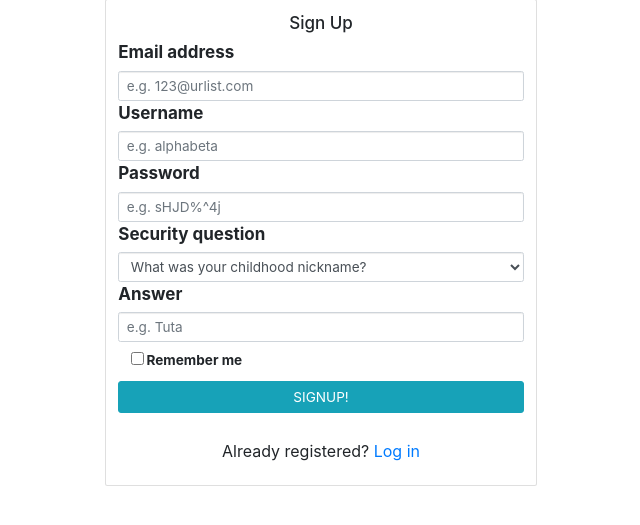
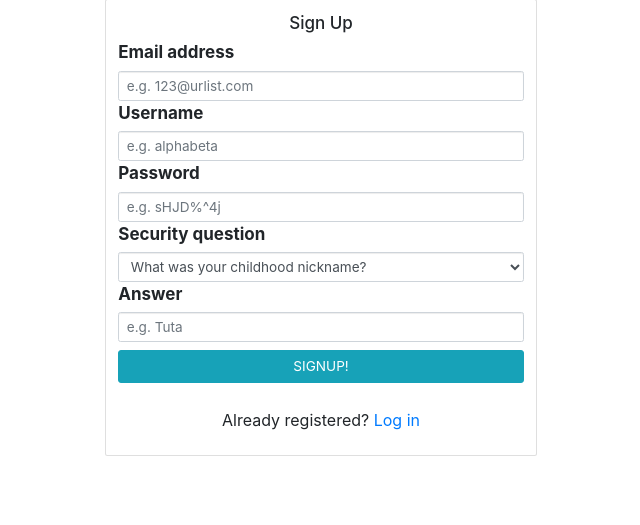
Before and after one commit to shreifelsaid/URList, a Flask app: page /signup in a window 1280 px wide. Shown: the part 113-638 px from the top of the page, without its empty margins (319-959 px from the left). Run offline with Flask 2, Linux system fonts and the light colour scheme; some libraries are stand-ins or nearby versions.

Commit message:
removed remember me button

```diff
--- a/templates/signup.html
+++ b/templates/signup.html
@@ -49,12 +49,6 @@
                   {{ signup_form.security_answer(class_="form-control", placeholder="e.g. Tuta",  style="font-size: 80%;") }}
                 </div>
 
-                <div class="form-check">
-                  <input class="form-check-input" type="checkbox" id="autoSizingCheck2" style="margin-top:2.5%">
-                  <label class="form-check-label" for="autoSizingCheck2" style="margin-left: 4%; font-size: 80%; margin-top:2%">
-                    Remember me
-                  </label>
-                </div>
                 {{ signup_form.submit (class_="btn btn-lg btn-info btn-block text-uppercase", style="font-size: 80%; margin-top:2%")}}
                 <br>
                 <p class="text-center log-or-reg-p" style="font-size: medium;">Already registered? <a href="{{url_for('auth.login')}}">Log in</a></p>
```
Also changed, not shown: templates/forgot_login.html (+0 -7 lines), templates/login.html (+0 -7 lines).
